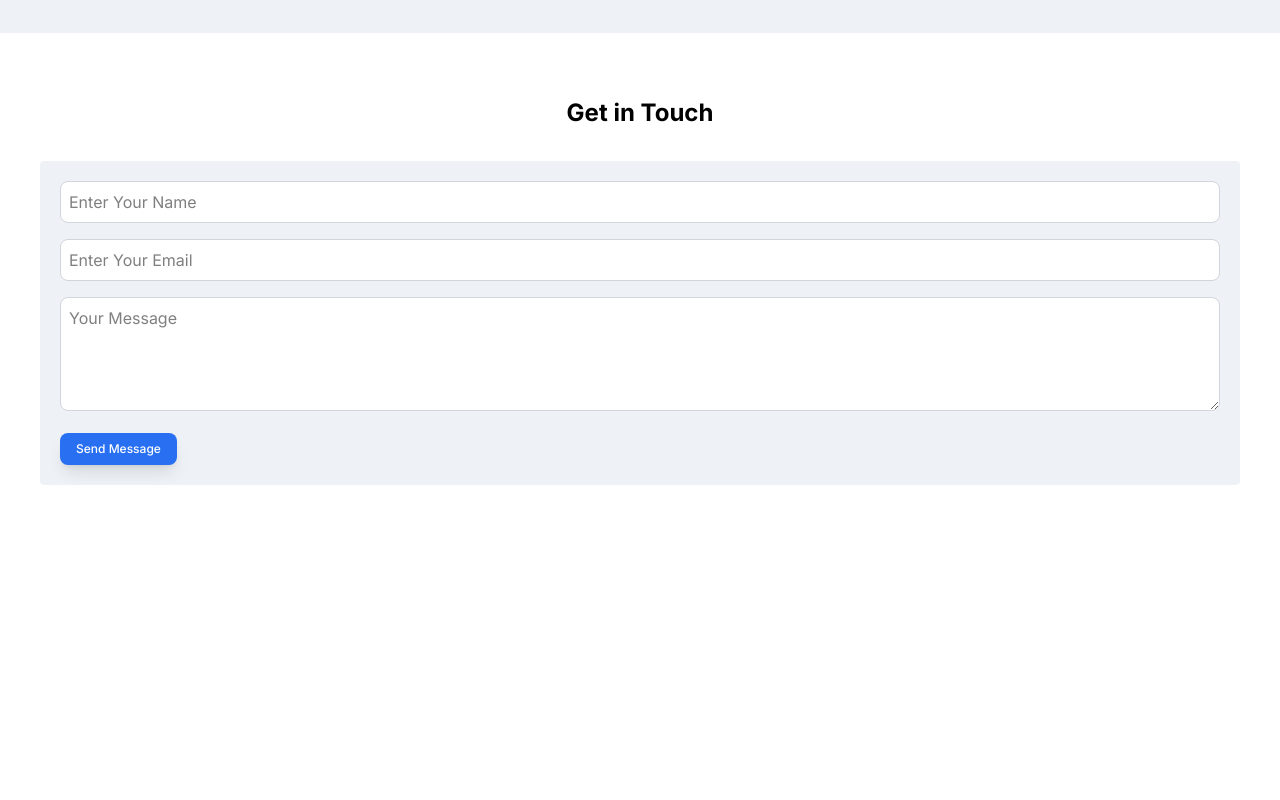
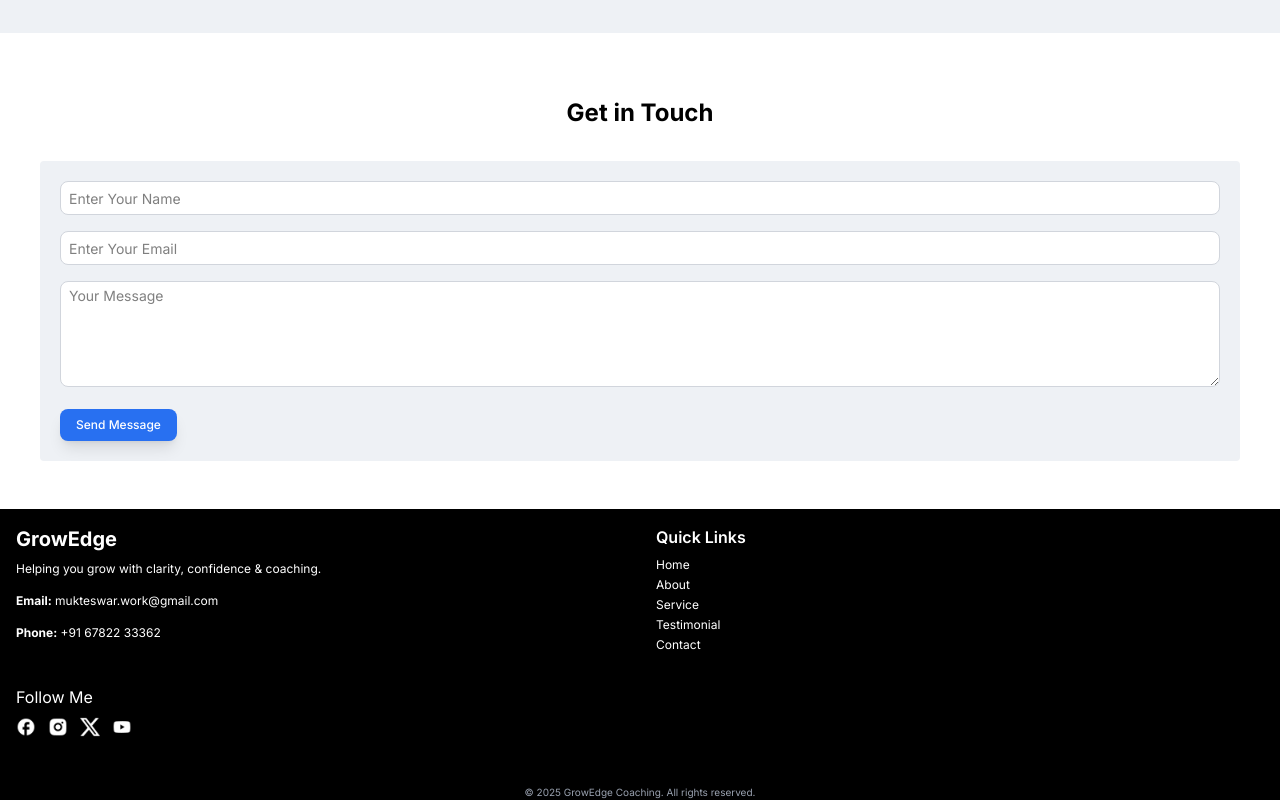
Before and after one commit to mukteswar-git/Personal, a website built with Vite: page project/grow-edge/index.html in a window 1280 px wide. Shown: the part 2435-3235 px from the top of the page. Before the commit the page ends 2968 px from the top, so only its background shows below. Built offline with nearby package versions, Linux system fonts and the light colour scheme.

Commit message:
footer section complete

```diff
--- a/project/grow-edge/index.html
+++ b/project/grow-edge/index.html
@@ -231,7 +231,7 @@
               id="name"
               name="name"
               placeholder="Enter Your Name"
-              class="w-full border border-gray-300 rounded-lg p-2 bg-white focus:outline-none focus:ring-2 focus:ring-blue-500"
+              class="w-full border border-gray-300 rounded-lg px-2 py-1 bg-white focus:outline-none focus:ring-2 focus:ring-blue-500 placeholder:text-sm"
             >
           </div>
 
@@ -241,7 +241,7 @@
               id="email"
               name="email"
               placeholder="Enter Your Email"
-              class="w-full border border-gray-300 rounded-lg p-2 bg-white focus:outline-none focus:ring-2 focus:ring-blue-500"
+              class="w-full border border-gray-300 rounded-lg px-2 py-1 bg-white focus:outline-none focus:ring-2 focus:ring-blue-500 placeholder:text-sm"
             >
           </div>
 
@@ -251,7 +251,7 @@
               name="message"
               rows="4"
               placeholder="Your Message"
-              class="w-full border border-gray-300 rounded-lg p-2 bg-white focus:outline-none focus:ring-2 focus:ring-blue-500"
+              class="w-full border border-gray-300 rounded-lg px-2 py-1 bg-white focus:outline-none focus:ring-2 focus:ring-blue-500 placeholder:text-sm"
             ></textarea>
           </div>
 
@@ -263,6 +263,48 @@
     </div>
   </section>
 
+  <!-- Footer -->
+  <footer class="bg-black text-white">
+    <div class="grid grid-cols-2 gap-8 p-4">
+      <!-- Brand -->
+      <div>
+        <h2 class="text-xl font-bold mb-2">GrowEdge</h2>
+        <p class="mb-4 text-xs">
+          Helping you grow with clarity, confidence & coaching.
+        </p>
+        <p class="mb-4 text-xs"><b>Email:</b> mukteswar.work@gmail.com</p>
+        <p class="text-xs"><b>Phone:</b> +91 67822 33362</p>
+      </div>
+
+      <!-- Quick links -->
+      <div >
+        <h3 class="font-semibold mb-2">Quick Links</h3>
+        <ul class="space-y-1 text-xs">
+          <li><a href="#home" class="hover:underline">Home</a></li>
+          <li><a href="#about" class="hover:underline">About</a></li>
+          <li><a href="#service" class="hover:underline">Service</a></li>
+          <li><a href="#testimonial" class="hover:underline">Testimonial</a></li>
+          <li><a href="#contact" class="hover:underline">Contact</a></li>
+        </ul>
+      </div>
+
+      <!-- Social -->
+      <div>
+        <h3>Follow Me</h3>
+        <div class="flex space-x-3 mt-2">
+          <a href="https://www.facebook.com/" class="w-5 h-5"><img src="/src/assets/images/facebook.png" alt="Facebook"></a>
+          <a href="https://instagram.com/" class="w-5 h-5"><img src="/src/assets/images/instagram.png" alt="Instagram"></a>
+          <a href="https://twitter.com/" class="w-5 h-5"><img src="/src/assets/images/x.png" alt="Twitter"></a>
+          <a href="https://youtube.com/" class="w-5 h-5"><img src="/src/assets/images/youtube.png" alt="YouTube"></a>
+        </div>
+      </div>
+    </div>
+
+    <!-- Bottom LIne -->
+    <div class="mt-6 pt-2 text-center text-[10px] text-gray-400">
+      &#169; 2025 GrowEdge Coaching. All rights reserved.
+    </div>
+  </footer>
   <!-- js -->
   <script type="module" src="/src/main.js"></script>
 </body>
```
